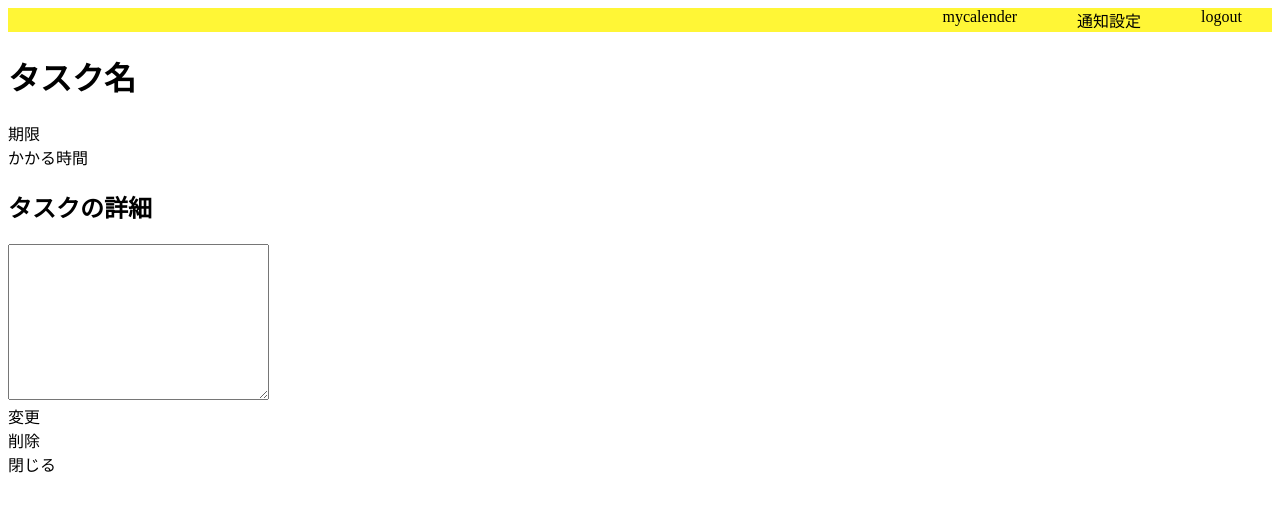
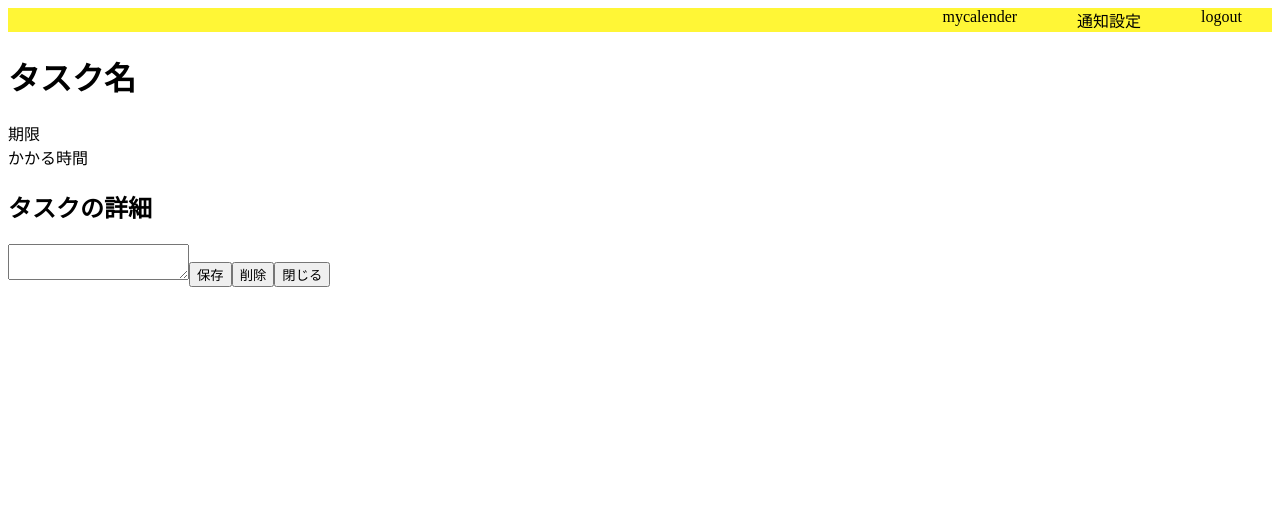
Before and after one commit to takato0520/todo-app, a React (Create React App) app: page /taskDetail in a window 1280 px wide. Shown: the top 512 px of the page. Built offline with nearby package versions, Linux system fonts and the light colour scheme.

Commit message:
テキストの削除ボタン、詳細画面を閉じるボタンの追加

```diff
--- a/src/TaskDetail.jsx
+++ b/src/TaskDetail.jsx
@@ -1,14 +1,37 @@
-const TaskDetail = () => {
+import { useState } from 'react'
+
+const TaskDetail = ({ history }) => {
+    const [text, setText] = useState()
+
+    const deleteText = (e) => {
+        e.preventDefault()
+        setText("")
+    }
+
+    const moveToRoom = (e) => {
+        e.preventDefault()
+        history.push("/")
+    }
+    console.log(text)
+
     return (
         <>
             <h1>タスク名</h1>
             <div>期限</div>
             <div>かかる時間</div>
             <h2>タスクの詳細</h2>
-            <textarea name="" id="" cols="30" rows="10"></textarea>
-            <div>変更</div>
-            <div>削除</div>
-            <div>閉じる</div>
+            <div>{text}</div>
+            <textarea
+                value={text}
+                onChange={
+                    e => {
+                        setText(e.target.value)
+                    }
+                }
+            />
+            <button>保存</button>
+            <button onClick={deleteText}>削除</button>
+            <button onClick={moveToRoom}>閉じる</button>
         </>
     )
 }
```
